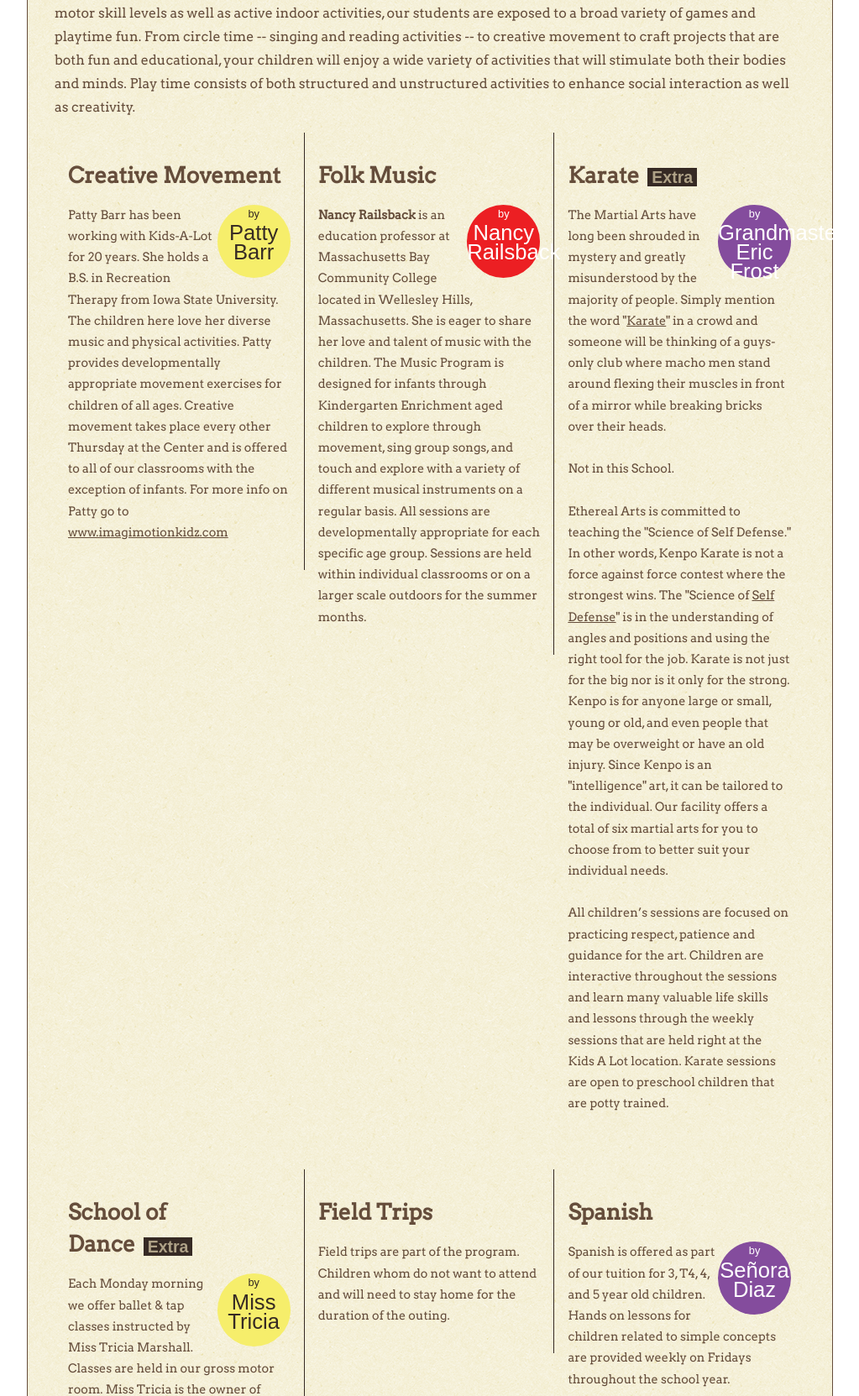
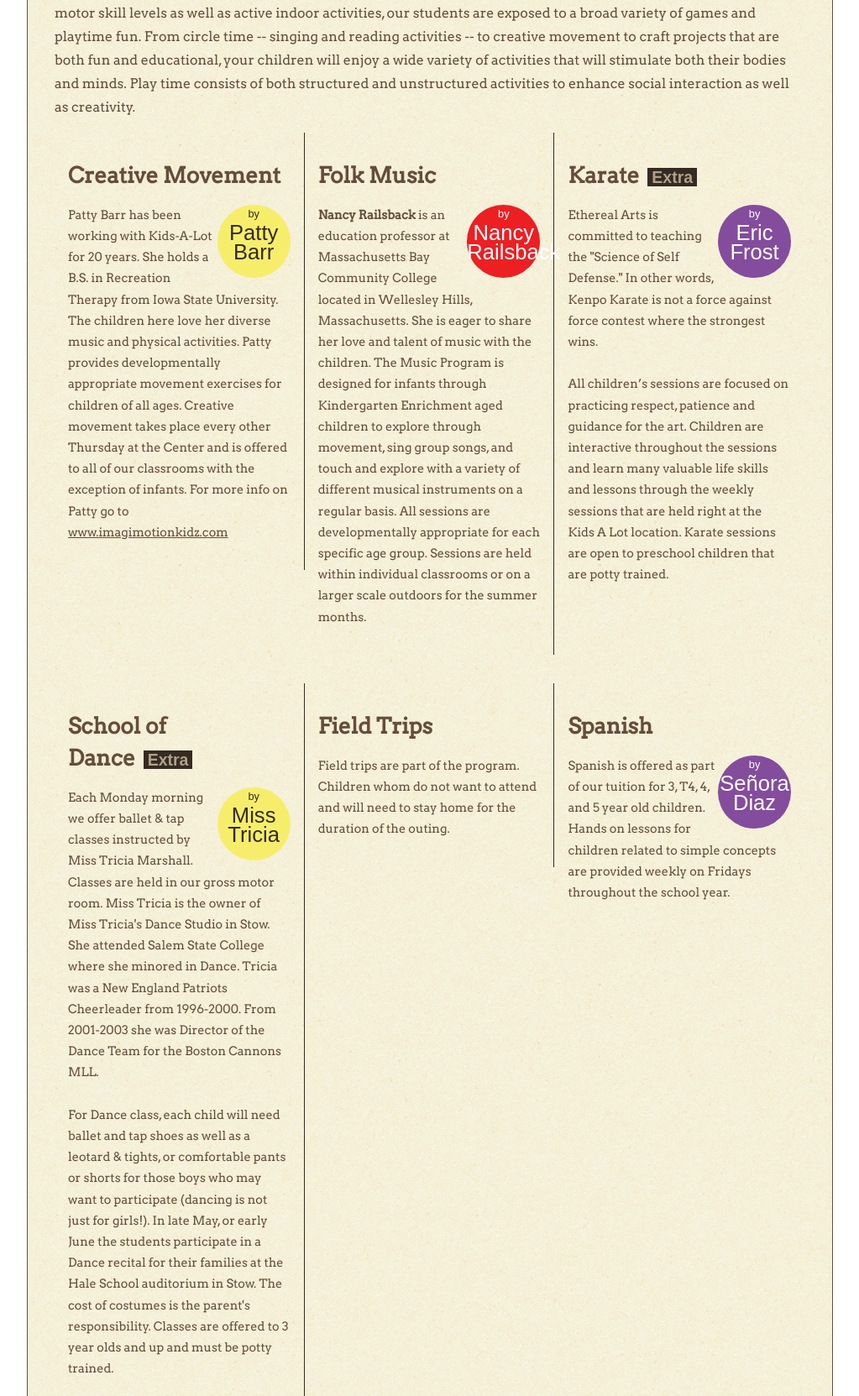
Before and after one commit to gulrenor/kids-a-lot, a PHP site: page /extras.php in a window 1280 px wide. Shown: the part 466-2129 px from the top of the page at 84% size, without its empty margins (128-1151 px from the left). Run offline with PHP 8.4, Linux system fonts and the light colour scheme; some libraries are stand-ins or nearby versions; some web fonts are replaced.

Commit message:
Added photos, edited extras

```diff
--- a/extras.php
+++ b/extras.php
@@ -26,13 +26,10 @@
       <h2>Karate<span class="extra">Extra</span></h2>
       <div class="circle purple">
         <p>by</p>
-        <p>Grandmaster<br />Eric<br />Frost</p>
+        <p>Eric<br />Frost</p>
       </div>
-      <p class="desc">The Martial Arts have long been shrouded in mystery and greatly misunderstood by the majority of people. Simply mention the word &quot;<a target="_new" href="https://en.wikipedia.org/wiki/Karate">Karate</a>&quot; in a crowd and someone will be thinking of a guys-only club where macho men stand around flexing their muscles in front of a mirror while breaking bricks over their heads.
-      <br /><br />
-      Not in this School.
-      <br /><br />
-      Ethereal Arts is committed to teaching the &quot;Science of Self Defense.&quot; In other words, Kenpo Karate is not a force against force contest where the strongest wins. The &quot;Science of <a target="_new" href="https://en.wikipedia.org/wiki/Self-defense">Self Defense</a>&quot; is in the understanding of angles and positions and using the right tool for the job. Karate is not just for the big nor is it only for the strong. Kenpo is for anyone large or small, young or old, and even people that may be overweight or have an old injury. Since Kenpo is an &quot;intelligence&quot; art, it can be tailored to the individual. Our facility offers a total of six martial arts for you to choose from to better suit your individual needs.
+      <p class="desc">
+      Ethereal Arts is committed to teaching the &quot;Science of Self Defense.&quot; In other words, Kenpo Karate is not a force against force contest where the strongest wins.
       <br /><br />
       All children’s sessions are focused on practicing respect, patience and guidance for the art. Children are interactive throughout the sessions and learn many valuable life skills and lessons through the weekly sessions that are held right at the Kids A Lot location. Karate sessions are open to preschool children that are potty trained.</p>
     </div>
--- a/kingsqueens.php
+++ b/kingsqueens.php
@@ -60,7 +60,7 @@
 
         <div class="teacher">
             <div id="teacher-picture">
-                <img src="images/staff/blank.png" />
+                <img src="images/staff/ellen_r.jpg" />
                 <span>Ellen Randolph</span>
             </div>
             <p id="teacher-bio">Hi, my name is Ellen Randolph and I am a teacher in the Kindergarten Enrichment Classroom. I am a graduate of Rutgers University and I have been with Kids-A-Lot for a bit over two years now. Previously, I worked within the Stow school system and as a substitute teacher for the Nashoba Regional School District. I am DEEC certified preschool teacher and I am currently studying to attain my Lead Teacher Certificate. <br />I live in Stow with my son, Zach, also a Kids-A-Lot alumnus, who will be entering High School in the fall. Toghether we like to travel and discover new things.</p>
--- a/squires.php
+++ b/squires.php
@@ -39,8 +39,8 @@
 
         <div class="teacher">
             <div id="teacher-picture">
-                <img src="images/staff/blank.png" />
-                <span>Diane</span>
+                <img src="images/staff/diane_i.jpg" />
+                <span>Diane Irons</span>
             </div>
             <p id="teacher-bio">Diane has been working with young children at Kids-A-Lot for the past six years. She is DEEC certified for preschool. Diane enjoys the experience of helping young children and watching them develop and grow. <br />When Diane is not working, she is raising her fourteen year old grandson, Joshua. She spends much of her time watching him play sports and finding other activities that they both enjoy. Diane is an avid Patriots and Red Sox fan and loves watching a good game.</p>
             <hr id="clear" />
```
Also changed, not shown: images/staff/diane_i.jpg (added), images/staff/ellen_r.jpg (added).
